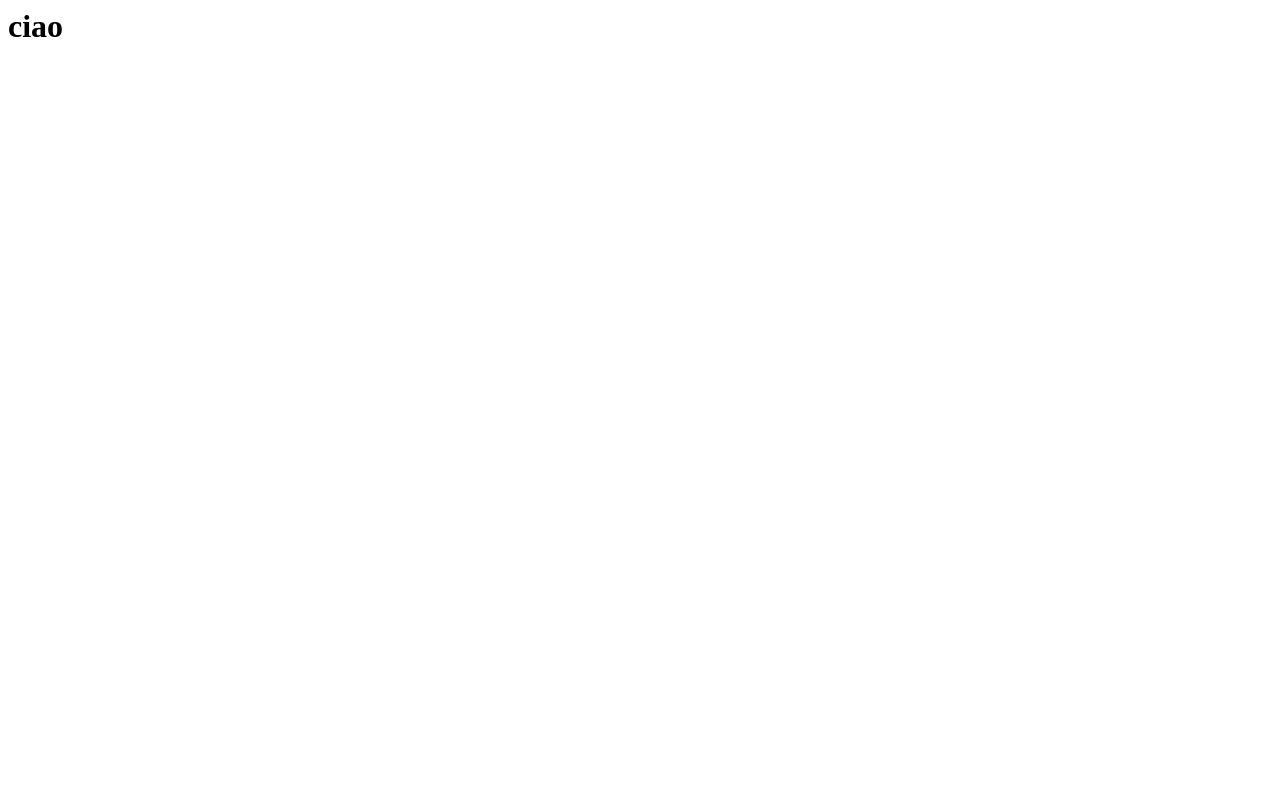
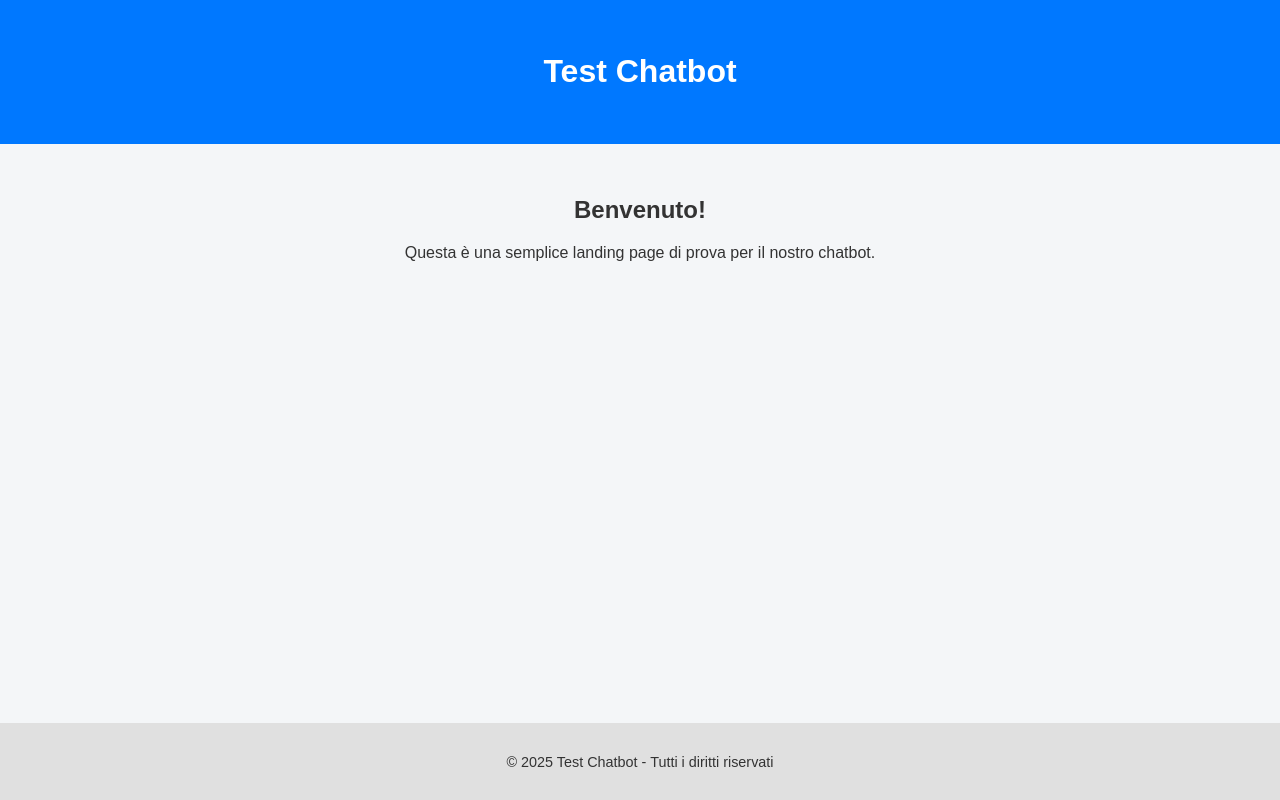
Before and after one commit to SilviaGola95/SilviaGola95.github.io, a plain HTML site: page index.html in a window 1280 px wide. Drawn offline with Linux system fonts and the light colour scheme.

Commit message:
first layout

```diff
--- a/index.html
+++ b/index.html
@@ -1 +1,66 @@
-<h1>ciao</h1>
+<!DOCTYPE html>
+<html lang="it">
+
+<head>
+    <meta charset="UTF-8">
+    <meta name="viewport" content="width=device-width, initial-scale=1.0">
+    <title>Test Chatbot</title>
+    <style>
+        body {
+            font-family: Arial, sans-serif;
+            margin: 0;
+            padding: 0;
+            background-color: #f4f6f8;
+            color: #333;
+            display: flex;
+            flex-direction: column;
+            align-items: center;
+            min-height: 100vh;
+        }
+
+        header {
+            background-color: #0078ff;
+            color: white;
+            width: 100%;
+            text-align: center;
+            padding: 2rem 0;
+        }
+
+        main {
+            max-width: 600px;
+            text-align: center;
+            padding: 2rem;
+        }
+
+        footer {
+            margin-top: auto;
+            background-color: #e0e0e0;
+            width: 100%;
+            text-align: center;
+            padding: 1rem 0;
+            font-size: 0.9rem;
+        }
+    </style>
+
+
+    <script src="https://cdn.botpress.cloud/webchat/v3.3/inject.js"></script>
+    <script src="https://files.bpcontent.cloud/2025/02/25/16/20250225162458-CLN8L9HW.js" defer></script>
+</head>
+
+<body>
+    <header>
+        <h1>Test Chatbot</h1>
+    </header>
+
+    <main>
+        <h2>Benvenuto!</h2>
+        <p>Questa è una semplice landing page di prova per il nostro chatbot.</p>
+    </main>
+
+    <footer>
+        <p>© 2025 Test Chatbot - Tutti i diritti riservati</p>
+    </footer>
+
+</body>
+
+</html>
```
